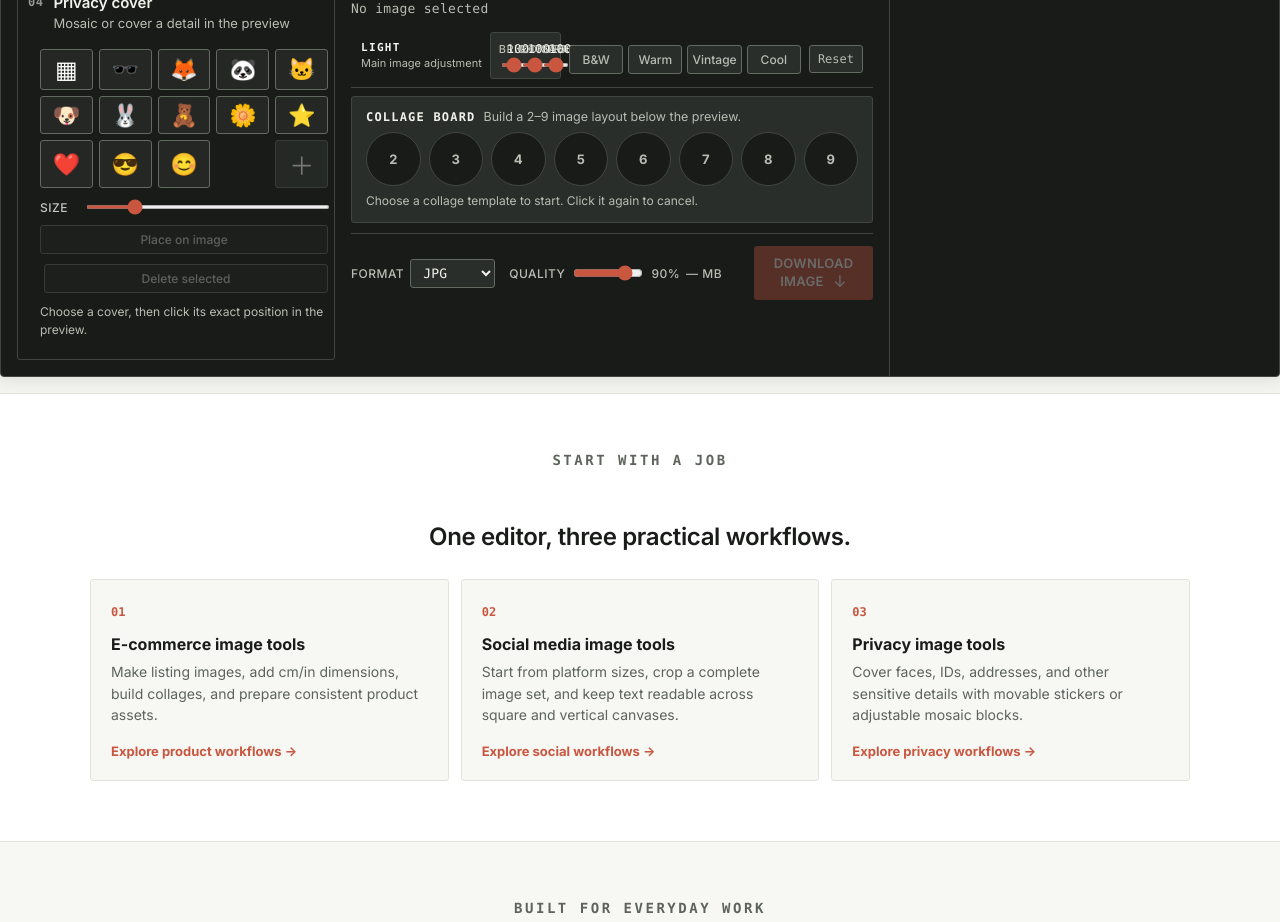
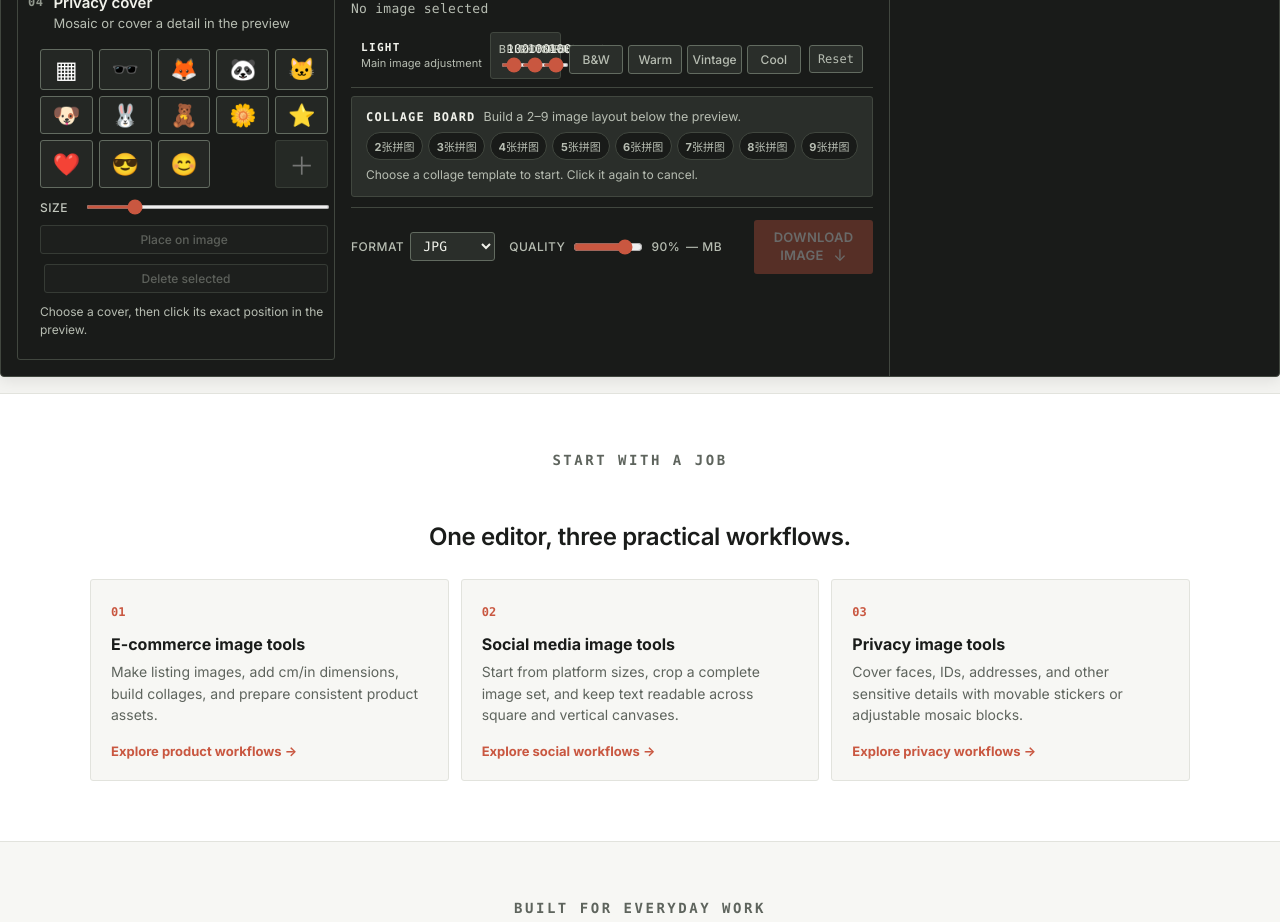
Before and after one commit to samzixiao/image-tools-site, a React (Vite) app: page / in a window 1280 px wide. Shown: the part 980-1902 px from the top of the page. Built offline with nearby package versions, Linux system fonts and the light colour scheme; a web font is replaced by a local one.

Commit message:
Stabilize collage upload slots and label shortcuts

```diff
--- a/src/App.css
+++ b/src/App.css
@@ -3299,19 +3299,20 @@ footer {
 .preview-collage-dock .collage-templates {
   display: grid;
   grid-template-columns: repeat(8, minmax(0, 1fr));
-  gap: 8px;
+  gap: 5px;
   flex-wrap: nowrap;
 }
 .preview-collage-dock .collage-templates button {
   display: grid;
   place-items: center;
   min-width: 0;
-  min-height: 32px;
-  aspect-ratio: 1;
-  padding: 0;
-  border-radius: 50%;
-  font-size: 13px;
+  min-height: 28px;
+  aspect-ratio: auto;
+  padding: 0 3px;
+  border-radius: 999px;
+  font-size: 11px;
   font-weight: 700;
+  white-space: nowrap;
 }
 .preview-center-column > .preview-adjustments { margin-top: 8px; }
 .preview-adjustments { padding: 8px 10px; }
--- a/src/App.tsx
+++ b/src/App.tsx
@@ -526,7 +526,7 @@ function App() {
     const template = collageTemplates.find((item) => item.id === collageTemplateId);
     if (!images.length || !template) return;
     const firstId = Date.now();
-    const start = targetSlot ?? collageUploadStartRef.current ?? 0;
+    const start = Math.min(template.slots.length - 1, Math.max(0, targetSlot ?? collageUploadStartRef.current ?? 0));
     const hasTargetSlot = targetSlot !== undefined || collageUploadStartRef.current !== null;
     setCollageImages((current) => {
       const next = hasTargetSlot ? [...current] : [];
@@ -1893,7 +1893,7 @@ function App() {
       <div className="layers-panel">
         <div className="layer-section collage-section">
           <div className="collage-templates">
-            {collageTemplates.map((template) => <button key={template.id} type="button" title={template.label} aria-label={`Select ${template.label} collage`} className={template.id === collageTemplateId ? "active" : ""} onClick={() => { const isCancel = template.id === collageTemplateId; setCollageTemplateId(isCancel ? null : template.id); collageUploadStartRef.current = null; setCollageUploadStart(null); setSelectedCollageImageId(null); setSelectedBaseImage(false); if (!isCancel) setCollageImages((current) => current.filter((item) => item.slotIndex < template.slots.length)); }}>{template.slots.length}</button>)}
+            {collageTemplates.map((template) => <button key={template.id} type="button" title={template.label} aria-label={`Select ${template.label} collage`} className={template.id === collageTemplateId ? "active" : ""} onClick={() => { const isCancel = template.id === collageTemplateId; setCollageTemplateId(isCancel ? null : template.id); collageUploadStartRef.current = null; setCollageUploadStart(null); setSelectedCollageImageId(null); setSelectedBaseImage(false); if (!isCancel) setCollageImages((current) => current.filter((item) => item.slotIndex < template.slots.length)); }}>{template.slots.length}张拼图</button>)}
           </div>
           <small>{selectedCollageTemplate ? `${selectedCollageTemplate.slots.length} slots · click an empty tile in the preview to add images one by one. Select a tile from All layers to edit it.` : "Choose a collage template to start. Click it again to cancel."}</small>
         </div>
```
Also changed, not shown: scripts/editor-contract-check.mjs (+4 -3 lines).
